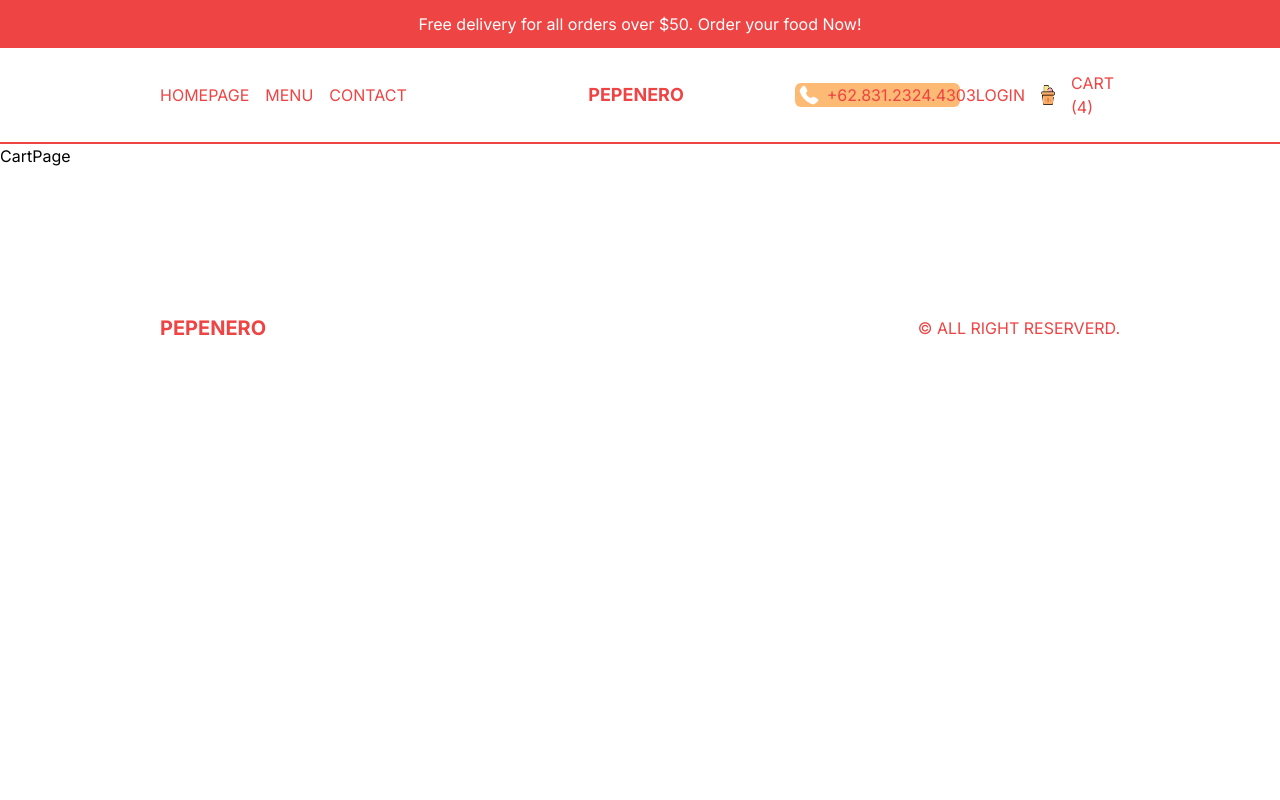
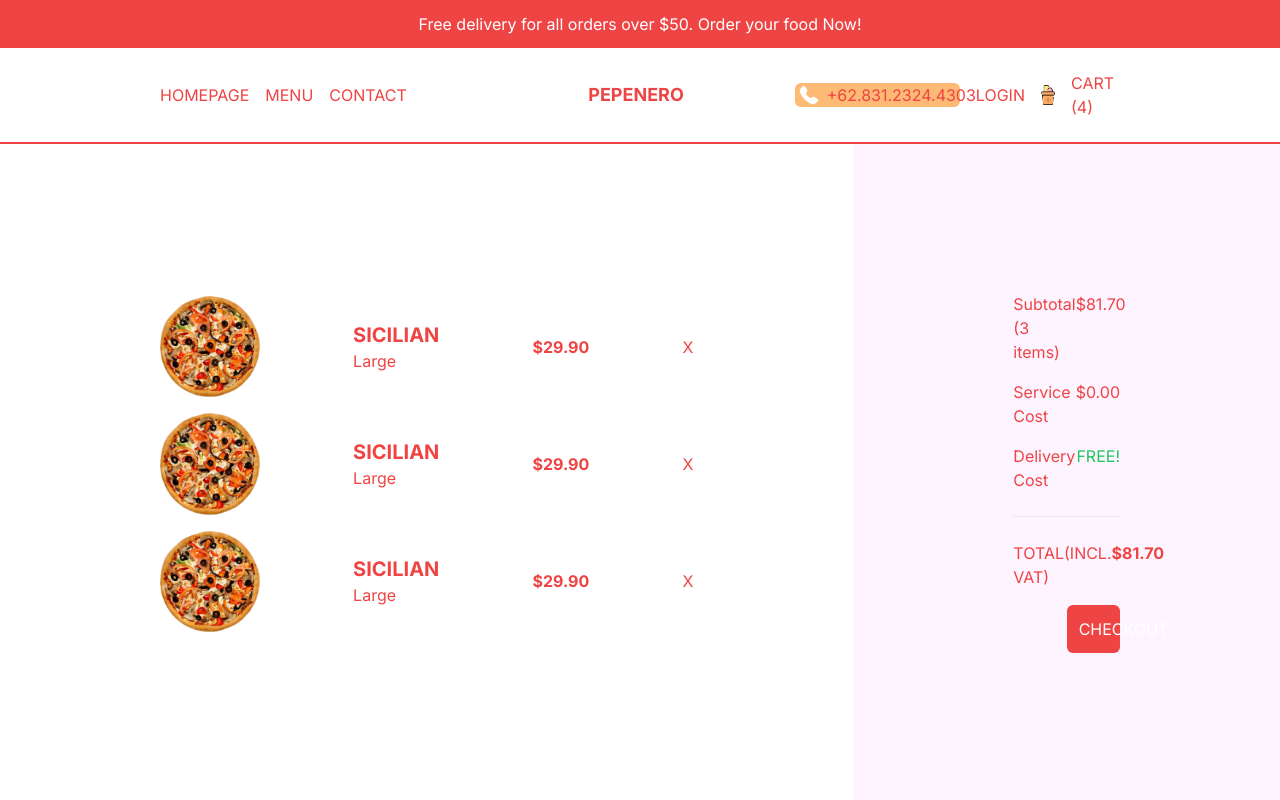
Before and after one commit to yogimp/Pepenero, a Next.js app: page /cart in a window 1280 px wide. Shown: the top 800 px of the page. Built offline with nearby package versions, Linux system fonts and the light colour scheme.

Commit message:
Adding Cart Page

```diff
--- a/src/app/cart/page.tsx
+++ b/src/app/cart/page.tsx
@@ -1,9 +1,61 @@
+import Image from 'next/image'
 import React from 'react'
 
 const CartPage = () => {
     return (
-        <div>
-            CartPage
+        <div className='h-[calc(100vh-6rem)] md:h-[calc(100vh-9rem)] flex flex-col text-red-500 lg:flex-row'>
+            {/* PRODUCT CONTAINER */}
+            <div className='h-1/2 p-4 flex flex-col justify-center overflow-scroll lg:h-full lg:w-2/3 2xl:w-1/2 lg:px-20 xl:px-40'>
+                {/* SINGLE ITEM CONTAINER */}
+                <div className='flex items-center justify-between mb-4'>
+                    <Image src='/temporary/p1.png' alt='' width={100} height={100}/>
+                    <div className=''>
+                        <h1 className='uppercase text-xl font-bold'>sicilian</h1>
+                        <span>Large</span>
+                    </div>
+                    <h2 className='font-bold'>$29.90</h2>
+                    <span className='cursor-pointer'>X</span>
+                </div>
+                <div className='flex items-center justify-between mb-4'>
+                    <Image src='/temporary/p1.png' alt='' width={100} height={100}/>
+                    <div className=''>
+                        <h1 className='uppercase text-xl font-bold'>sicilian</h1>
+                        <span>Large</span>
+                    </div>
+                    <h2 className='font-bold'>$29.90</h2>
+                    <span className='cursor-pointer'>X</span>
+                </div>
+                <div className='flex items-center justify-between mb-4'>
+                    <Image src='/temporary/p1.png' alt='' width={100} height={100}/>
+                    <div className=''>
+                        <h1 className='uppercase text-xl font-bold'>sicilian</h1>
+                        <span>Large</span>
+                    </div>
+                    <h2 className='font-bold'>$29.90</h2>
+                    <span className='cursor-pointer'>X</span>
+                </div>
+            </div>
+            {/* PAYMENT CONTAINER */}
+            <div className='h-1/2 p-4 bg-fuchsia-50 flex flex-col gap-4 justify-center lg:h-full lg:w-1/3 2xl:w-1/2 lg:px-20 xl:px-40 2xl:text-xl 2xl:gap-6'>
+                <div className='flex justify-between'>
+                    <span className=''>Subtotal (3 items)</span>
+                    <span className=''>$81.70</span>
+                </div>
+                <div className='flex justify-between'>
+                    <span className=''>Service Cost</span>
+                    <span className=''>$0.00</span>
+                </div>
+                <div className='flex justify-between'>
+                    <span className=''>Delivery Cost</span>
+                    <span className='text-green-500'>FREE!</span>
+                </div>
+                <hr className='my-2'/>
+                <div className='flex justify-between'>
+                    <span className=''>TOTAL(INCL. VAT)</span>
+                    <span className='font-bold'>$81.70</span>
+                </div>
+                <button className='bg-red-500 text-white p-3 rounded-md w-1/2 self-end'>CHECKOUT</button>
+            </div>
         </div>
     )
 }
```
